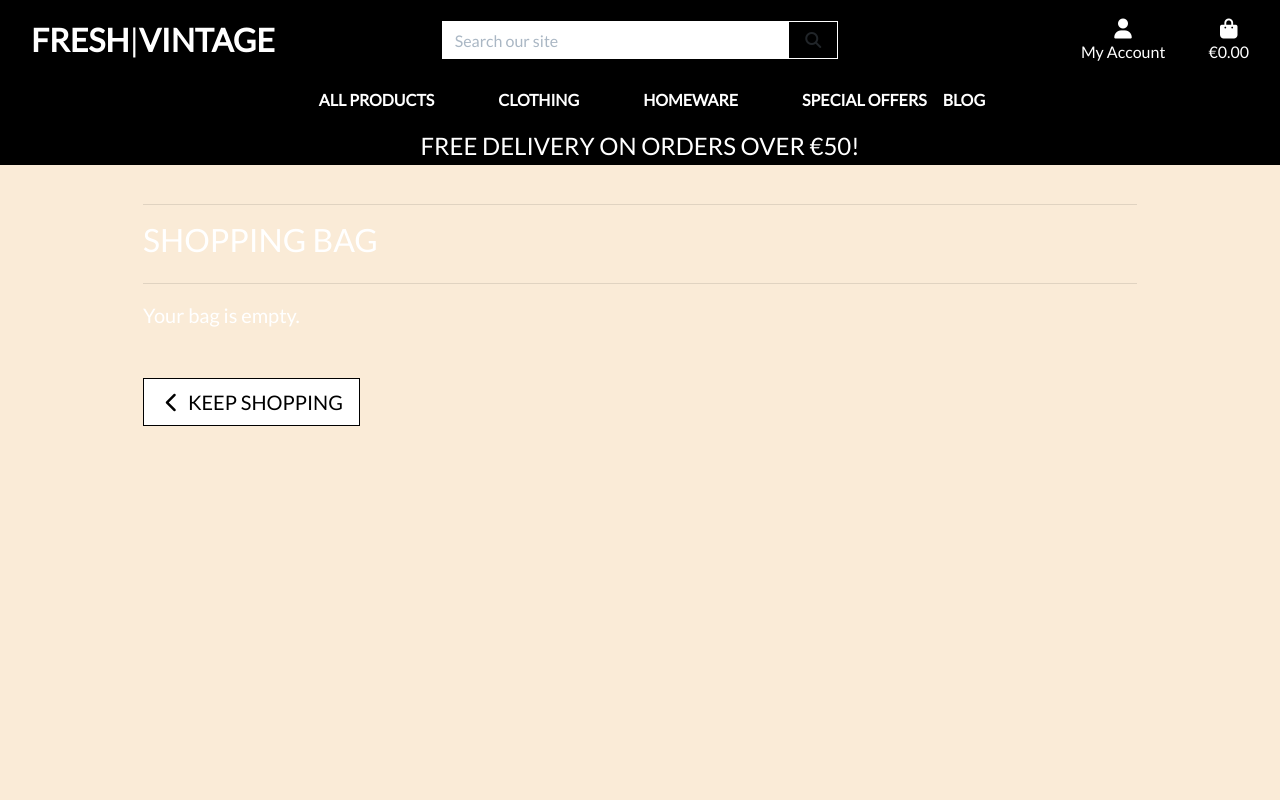
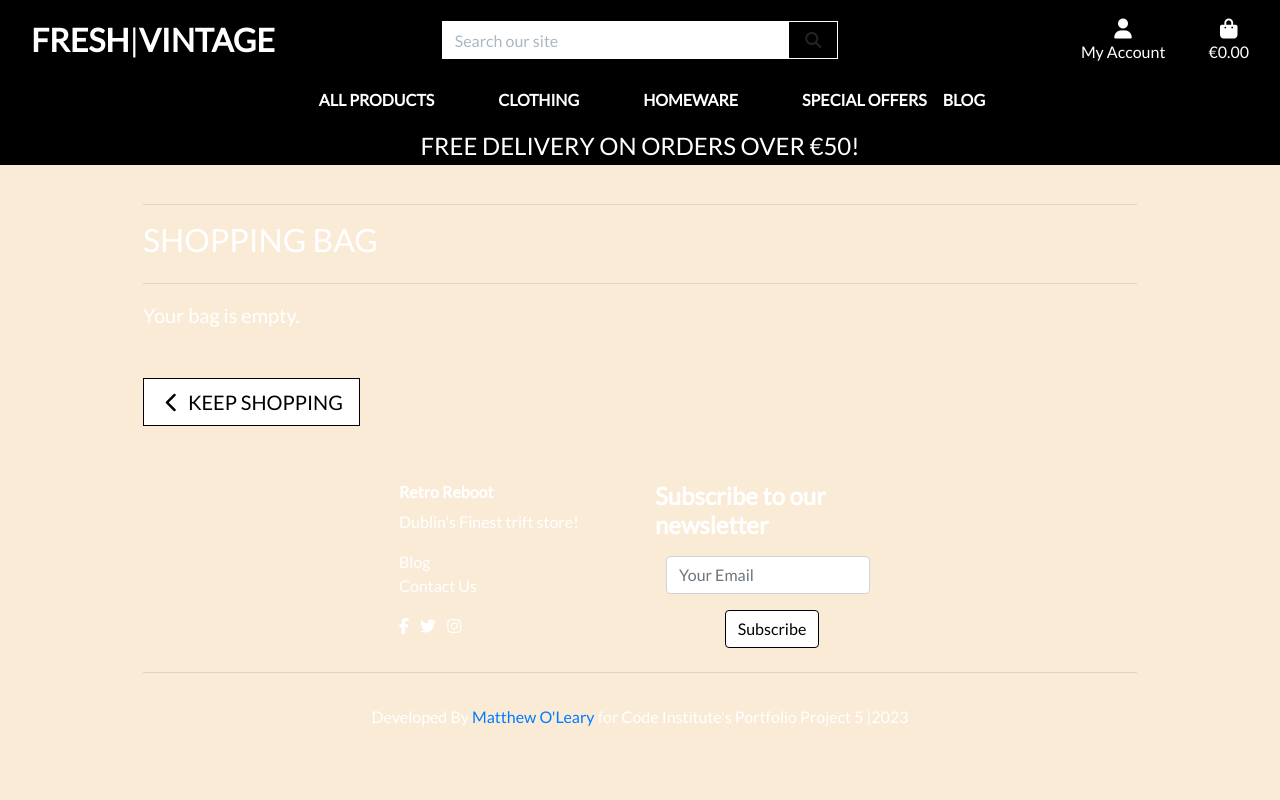
Before and after one commit to MattyOL/Fresh, a Django app: page /bag/ in a window 1280 px wide. Run offline with Django 3.2, Linux system fonts and the light colour scheme; some libraries are stand-ins or nearby versions; some web fonts are replaced.

Commit message:
Adding footer to base.html

```diff
--- a/templates/base.html
+++ b/templates/base.html
@@ -140,6 +140,51 @@
     {% block content %}
     {% endblock %}
 
+    <footer>
+        <div class="container py-4 py-lg-5">
+            <div class="row justify-content-center">
+                <div class="col-sm-4 col-md-3 text-center text-lg-left d-flex flex-column item">
+                    <h3 class="font-weight-bold" style="font-size: 1rem;">Retro Reboot</h3>
+                    <ul class="list-unstyled">
+                        <li><p class="text-white">Dublin's Finest trift store!</p></li>
+                        <li><a class="text-white" href="{% url 'blog' %}">Blog</a></li>
+                        <li><a class="text-white" href="{% url 'contact' %}">Contact Us</a></li>
+                    </ul>
+                    <ul class="list-inline text-yellow">
+                        <li class="list-inline-item">
+                            <a href="https://www.facebook.com/" target="_blank" rel="nofollow" class="me-4 text-reset">
+                                <i class="fab fa-facebook-f"></i>
+                            </a>
+                        </li>
+                        <li class="list-inline-item">
+                            <a href="https://twitter.com/" target="_blank" rel="nofollow" class="me-4 text-reset">
+                                <i class="fab fa-twitter"></i>
+                            </a>
+                        </li>
+                        <li class="list-inline-item">
+                            <a href="https://www.instagram.com/" target="_blank" rel="nofollow" class="me-4 text-reset">
+                                <i class="fab fa-instagram"></i>
+                            </a>
+                        </li>
+                    </ul>
+                </div>
+
+                <div class="col-lg-3 text-center text-lg-left d-flex flex-column align-items-center order-first align-items-lg-start order-lg-last item social">
+                    <h4 class="font-weight-bold mb-2"><strong>Subscribe to our newsletter</strong></h4>
+                    <form class="d-flex justify-content-center flex-wrap" method="POST" action="{% url 'newsletter-signup' %}">
+                        {% csrf_token %}
+                        <div class="my-2"><input class="form-control" type="email" name="email" placeholder="Your Email"></div>
+                        <div class="my-2"><button class="btn btn-outline-black ml-2" type="submit">Subscribe </button></div>
+                    </form>
+                </div>
+            </div>
+            <hr>
+            <div class="text-center pt-3">
+                <p class="mb-0">Developed By <a href="" target="_blank" rel="nofollow">Matthew O'Leary</a> for Code Institute's Portfolio Project 5 |2023</p>
+            </div>
+        </div>
+    </footer>
+
 
 
     {% block postloadjs %}
```
